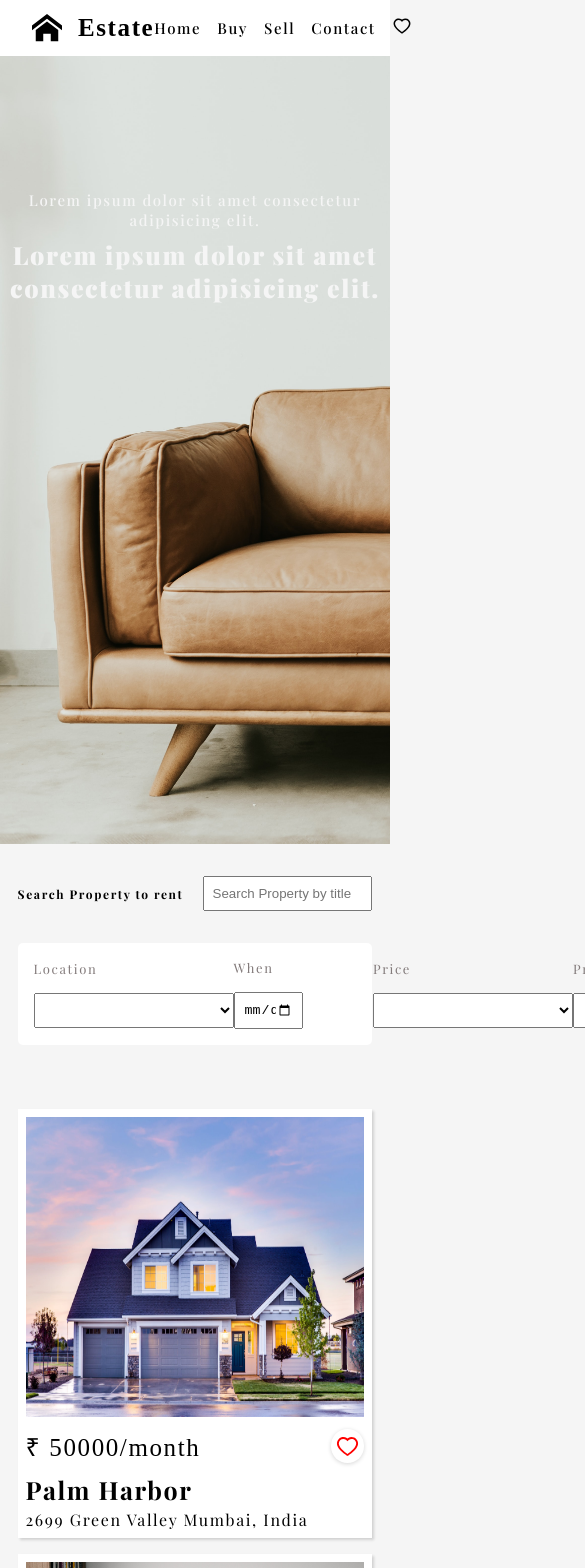
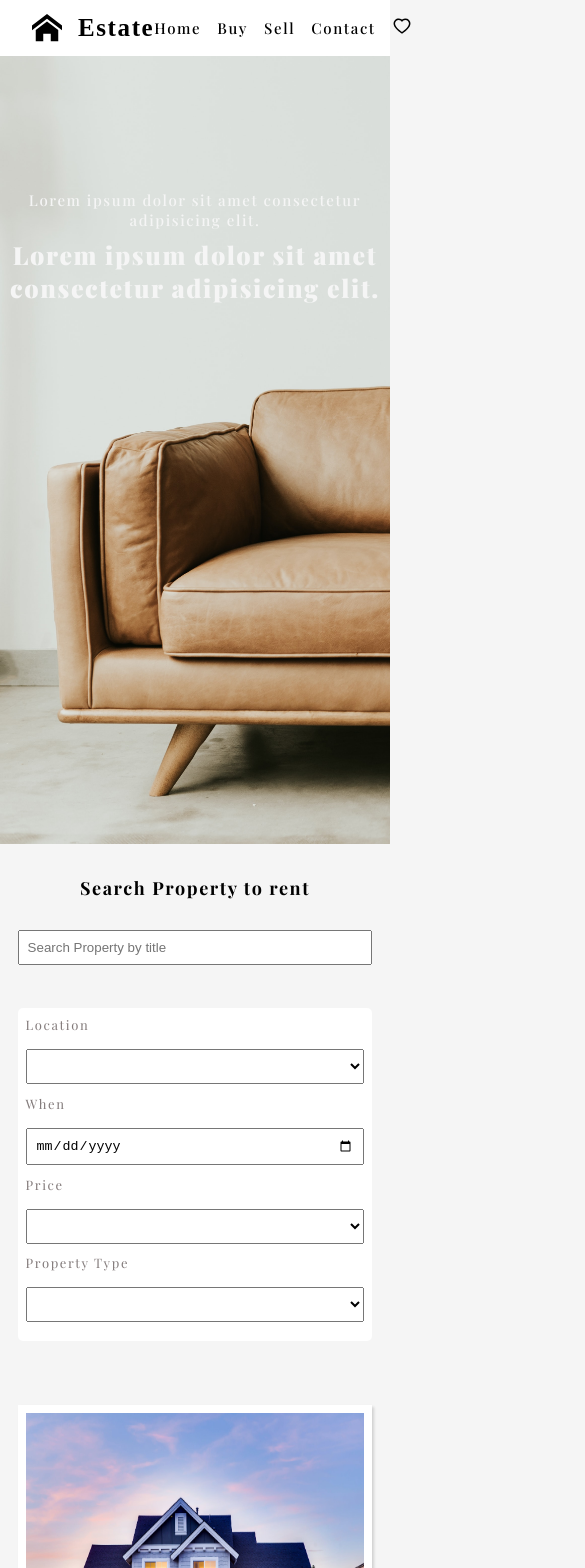
Before and after one commit to GautamGunecha/reunion-assignment, a React (Create React App) app: page / in a window 390 px wide. Shown: the top 1568 px of the page, 585 px wide, since content can reach past the window. Built offline with nearby package versions, Linux system fonts and the light colour scheme; a web font is replaced by a local one.

Commit message:
load-more

```diff
--- a/src/components/house/House.css
+++ b/src/components/house/House.css
@@ -75,14 +75,34 @@
     .house section {
         width: 100%;
         gap: 1em;
+        display: flex;
+        flex-direction: column;
+        justify-content: center;
     }
 
     .house section h1 {
-        width: 50%;
-        font-size: 12px;
+        width: 100%;
+        font-size: 18px;
+        text-align: center;
+        margin-bottom: .8em;
     }
 
     .house input {
-        width: 50%;
+        width: 100%;
+        margin-bottom: .8em;
+    }
+
+
+    .house-filters {
+        width: 100%;
+        display: flex;
+        flex-direction: column;
+        justify-content: center;
+        padding: .5em;
+    }
+
+    .house-filters section select {
+        width: 100%;
+        margin-bottom: .8em;
     }
 }
--- a/src/components/house/House.jsx
+++ b/src/components/house/House.jsx
@@ -12,10 +12,11 @@ const House = () => {
 
   return (
     <div className="house">
-      <section>
+      <section className="house-search">
         <h1>Search Property to rent</h1>
         <input type="text" placeholder="Search Property by title" />
       </section>
+
       <div className="house-filters">
         <section>
           <p>Location</p>
@@ -23,18 +24,15 @@ const House = () => {
         </section>
         <section>
           <p>When</p>
-          <input type="date" min={todayDate} name="" id="" />
+          <input type="date" min={todayDate} />
         </section>
         <section>
           <p>Price</p>
-          <select name="" id=""></select>
+          <select></select>
         </section>
         <section>
           <p>Property Type</p>
           <select name="" id=""></select>
-        </section>
-        <section>
-          <button type="button">Search</button>
         </section>
       </div>
       <AllHouse houses={houses} />
--- a/src/components/house/allHouse/AllHouse.css
+++ b/src/components/house/allHouse/AllHouse.css
@@ -49,6 +49,18 @@
     margin-bottom: .1em;
 }
 
+.loadmore-btn {
+    display: flex;
+    justify-content: center;
+    margin: auto;
+    padding: 8px;
+    cursor: pointer;
+    width: 30%;
+    border: none;
+    background: rgb(40, 136, 192);
+    color: #fff;
+    font-size: 15px;
+}
 
 
 @media only screen and (max-width: 1300px) {
--- a/src/components/house/allHouse/AllHouse.jsx
+++ b/src/components/house/allHouse/AllHouse.jsx
@@ -1,4 +1,4 @@
-import React from "react";
+import React, { useState } from "react";
 import { Link } from "react-router-dom";
 import { useDispatch, useSelector } from "react-redux";
 
@@ -10,7 +10,11 @@ import Card from "../../card/Card";
 import { AiOutlineHeart, AiFillHeart } from "react-icons/ai";
 import "./AllHouse.css";
 
+const postPerRow = 8;
+
 const AllHouse = ({ houses }) => {
+  const [next, setNext] = useState(postPerRow);
+
   const dispatch = useDispatch();
   const { wish } = useSelector((state) => state.wishLists);
 
@@ -21,9 +25,15 @@ const AllHouse = ({ houses }) => {
   const removeFromWishList = (id) => {
     dispatch(removeFromWishListAction(id));
   };
+
+  const handleMorePosts = () => {
+    setNext(next + postPerRow);
+  };
+
   return (
+    <div>
       <div className="all-houses">
-      {houses.map((data) => (
+        {houses?.slice(0, next).map((data) => (
           <Card key={data.id}>
             <div className="all-houses-card">
               <Link to={`/property/${data.id}`}>
@@ -56,6 +66,12 @@ const AllHouse = ({ houses }) => {
           </Card>
         ))}
       </div>
+      {next < houses?.length && (
+        <button className="loadmore-btn" onClick={handleMorePosts}>
+          Load more
+        </button>
+      )}
+    </div>
   );
 };
 
```
Lines whose indentation alone changed are shown as unchanged.
